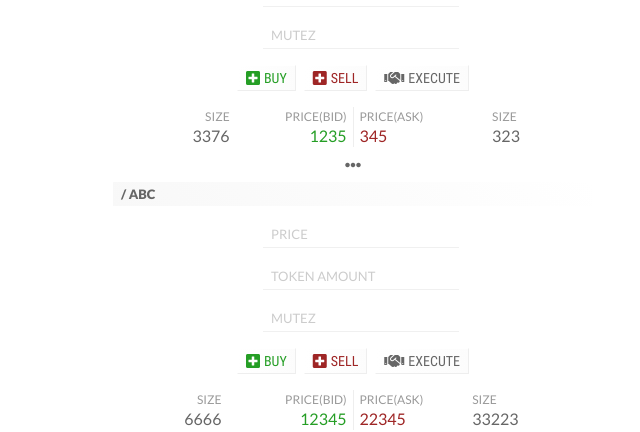
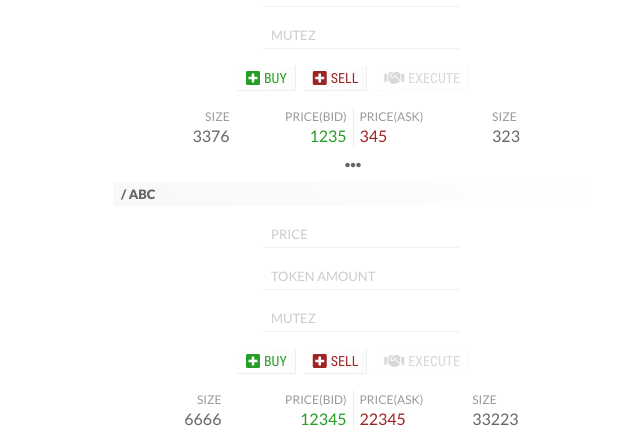
Before and after one commit to tezexchange/tezexchange-web, a Nuxt app: page / in a window 1280 px wide. Shown: the part 141-573 px from the top of the page, without its empty margins (287-927 px from the left). Built offline with nearby package versions, Linux system fonts and the light colour scheme.

Commit message:
mod how execute button use

```diff
--- a/src/components/OperationPanel.vue
+++ b/src/components/OperationPanel.vue
@@ -1,9 +1,11 @@
 <script>
   export default {
+    props: ['order_info'],
     data() {
       return {
         can_convert: true,
         direction: false,
+        can_execute: false,
         price: '',
         amount_token: '',
         amount_tez: ''
@@ -41,10 +43,15 @@
         this.price = price
         this.direction = direction
         this.amount_token = amount_token
+
+        this.$nextTick(() => {
+          this.can_execute = true
+        })
       }
     },
     watch: {
       price() {
+        this.can_execute = false
         if (this.amount_token)
           this.convert(this.price, null, this.amount_token)
 
@@ -85,7 +92,7 @@
     <button class="sell-btn">
       <i class="fas fa-plus-square"></i> <span>SELL</span>
     </button>
-    <button>
+    <button :disabled="!can_execute" @click="alert(3)">
       <i class="fas fa-handshake"></i> <span>EXECUTE</span>
     </button>
   </div>
--- a/src/layouts/default.vue
+++ b/src/layouts/default.vue
@@ -37,6 +37,9 @@ button:active {
   border-right: 1px solid #fff;
   border-bottom: 1px solid #fff;
   background: rgba(250,250,250,1);
+}
+button:disabled {
+  opacity: 0.25
 }
 button > i {margin-right: 4px;}
 button span {font-family: 'Roboto Condensed'; font-size: 14px; }
```
